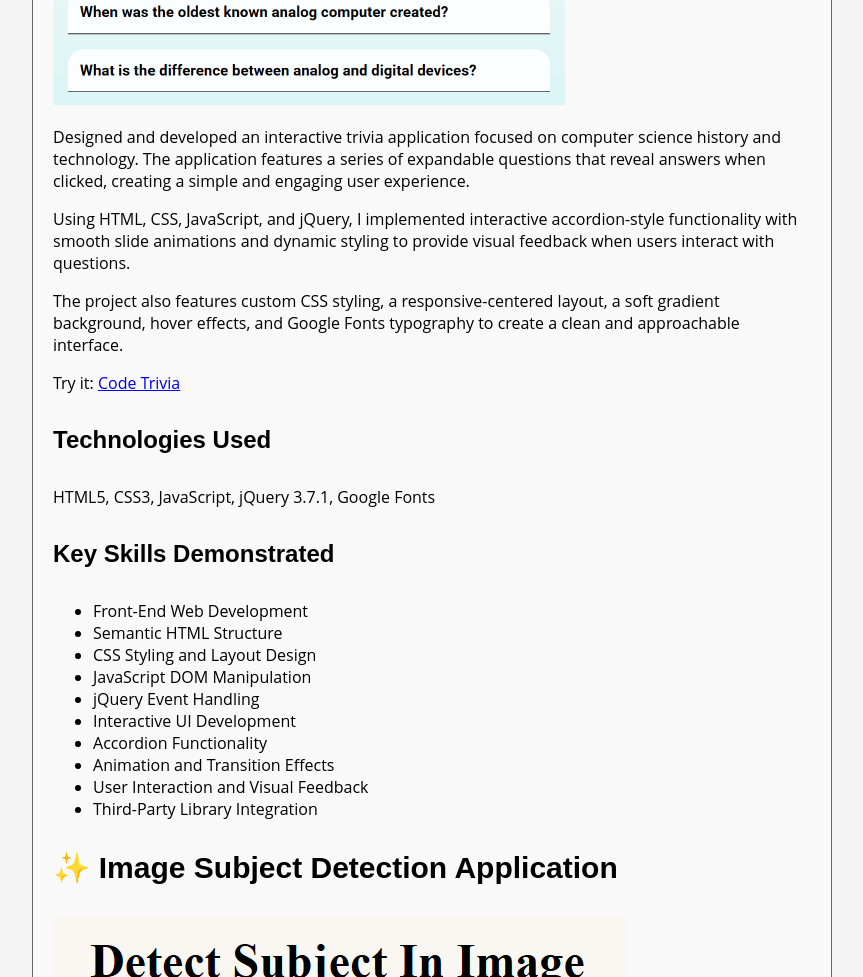
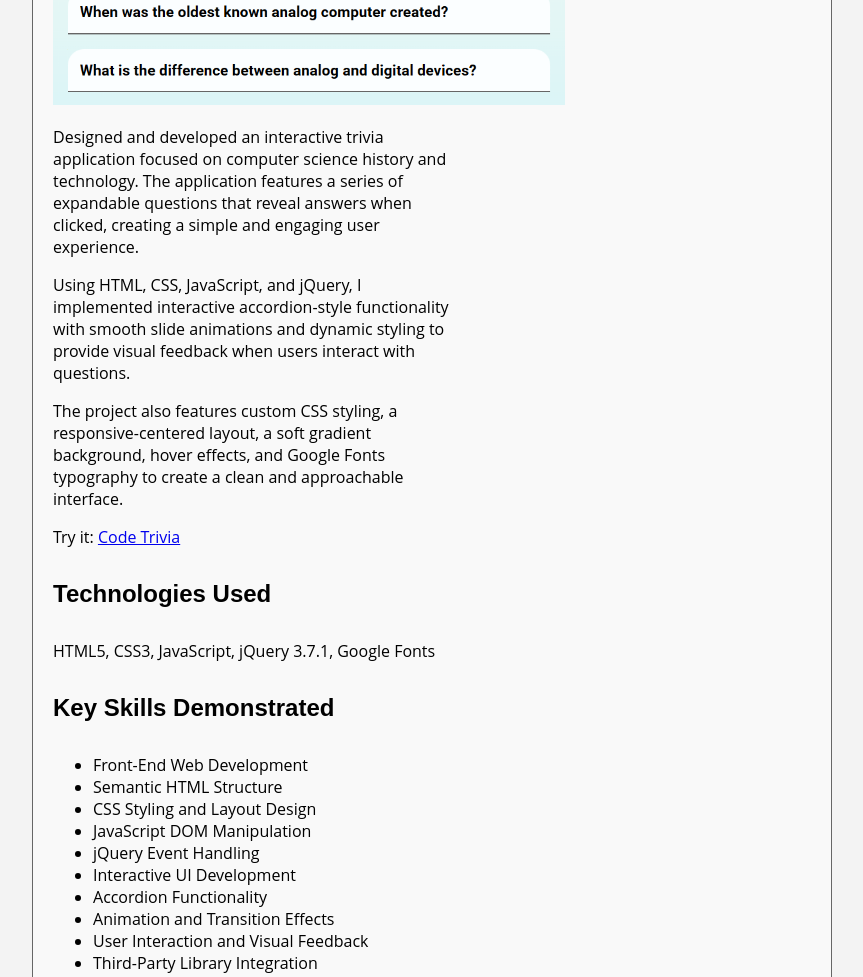
Before and after one commit to janell-baxter/PROG102Code, a plain HTML site: page index.html in a window 1280 px wide. Shown: the part 1220-2197 px from the top of the page, without its empty margins (208-1071 px from the left). Drawn offline with Linux system fonts and the light colour scheme.

Commit message:
Add max-width to paragraph in section

```diff
--- a/style.css
+++ b/style.css
@@ -68,6 +68,10 @@ background: #f9f9f9;
   padding-left: 20px;
   padding-right: 20px;
   border: 1px solid #666;
+}
+
+section p {
+  max-width: 400px;
 }
 
 
```
